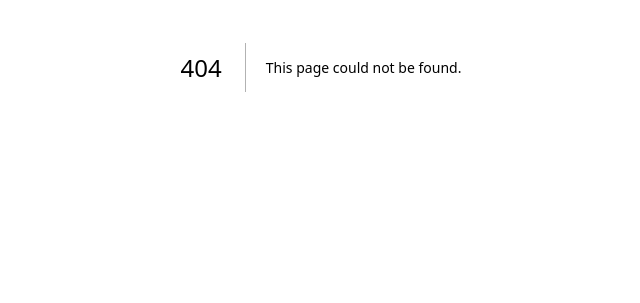
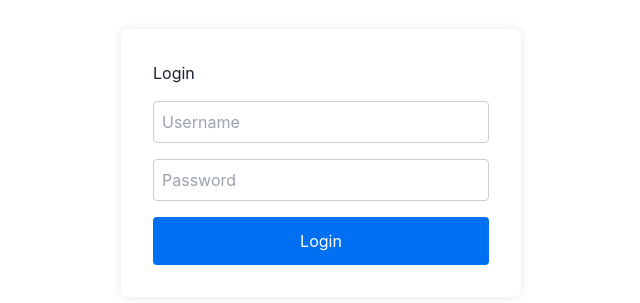
Before and after one commit to Gaelite/OrderGenius, a Next.js app in the folder order-genius/: page /pages/login in a window 1280 px wide. Before the commit this address had no page. Shown: the part 333-636 px from the top of the page, without its empty margins (319-959 px from the left). Built offline with nearby package versions, Linux system fonts and the light colour scheme.

Commit message:
Aun sale el error en la cnsola pero podemos entrar a las paginas

```diff
--- a/order-genius/app/layout.tsx
+++ b/order-genius/app/layout.tsx
@@ -1,6 +1,10 @@
 import type { Metadata } from "next";
 import { Inter } from "next/font/google";
-import "./globals.css";
+import { ChakraProvider } from "@chakra-ui/react";
+import "./styles/globals.css";
+
+import { Providers } from './styles/providers'
+import { fonts } from './styles/fonts'
 
 const inter = Inter({ subsets: ["latin"] });
 
@@ -15,8 +19,10 @@ export default function RootLayout({
   children: React.ReactNode;
 }>) {
   return (
-    <html lang="en">
-      <body className={inter.className}>{children}</body>
+    <html lang='en' className={fonts.rubik.variable}>
+      <body>
+        <Providers>{children}</Providers>
+      </body>
     </html>
   );
 }
--- /dev/null
+++ b/order-genius/app/pages/login.module.css
@@ -0,0 +1,46 @@
+/* login.module.css */
+.flex{
+  background-color: 255, 255, 255;
+}
+.login-container {
+    display: flex;
+    flex-direction: column;
+    align-items: center;
+    justify-content: center;
+    height: 100vh;
+  }
+
+  .login-form {
+    padding: 2rem;
+    border-radius: 8px;
+    box-shadow: 0 0 10px rgba(0, 0, 0, 0.1);
+    width: 100%;
+    max-width: 400px;
+  }
+
+  .login-form h2 {
+    margin-bottom: 1rem;
+  }
+
+  .login-form input {
+    width: 100%;
+    padding: 0.5rem;
+    margin-bottom: 1rem;
+    border: 1px solid #ccc;
+    border-radius: 4px;
+  }
+
+  .login-form button {
+    width: 100%;
+    padding: 0.75rem;
+    border: none;
+    border-radius: 4px;
+    background-color: #0070f3;
+    color: white;
+    font-size: 1rem;
+    cursor: pointer;
+  }
+
+  .login-form button:hover {
+    background-color: #005bb5;
+  }
--- /dev/null
+++ b/order-genius/app/pages/login/login.module.css
@@ -0,0 +1,46 @@
+/* login.module.css */
+.flex{
+  background-color: 255, 255, 255;
+}
+.login-container {
+    display: flex;
+    flex-direction: column;
+    align-items: center;
+    justify-content: center;
+    height: 100vh;
+  }
+
+  .login-form {
+    padding: 2rem;
+    border-radius: 8px;
+    box-shadow: 0 0 10px rgba(0, 0, 0, 0.1);
+    width: 100%;
+    max-width: 400px;
+  }
+
+  .login-form h2 {
+    margin-bottom: 1rem;
+  }
+
+  .login-form input {
+    width: 100%;
+    padding: 0.5rem;
+    margin-bottom: 1rem;
+    border: 1px solid #ccc;
+    border-radius: 4px;
+  }
+
+  .login-form button {
+    width: 100%;
+    padding: 0.75rem;
+    border: none;
+    border-radius: 4px;
+    background-color: #0070f3;
+    color: white;
+    font-size: 1rem;
+    cursor: pointer;
+  }
+
+  .login-form button:hover {
+    background-color: #005bb5;
+  }
--- /dev/null
+++ b/order-genius/app/pages/login/page.tsx
@@ -0,0 +1,25 @@
+import styles from './login.module.css';
+import type { Metadata } from "next";
+import { Inter } from "next/font/google";
+
+const inter = Inter({ subsets: ["latin"] });
+
+export const metadata: Metadata = {
+  title: "Login",
+  description: "Try login",
+};
+
+export default function Home() {
+  return (
+    <main className="flex min-h-screen flex-col items-center justify-between p-24">
+      <div className={styles['login-container']}>
+      <form className={styles['login-form']}>
+        <h2>Login</h2>
+        <input type="text" placeholder="Username" required />
+        <input type="password" placeholder="Password" required />
+        <button type="submit">Login</button>
+      </form>
+    </div>
+    </main>
+  );
+}
--- /dev/null
+++ b/order-genius/app/pages/page.tsx
@@ -0,0 +1,11 @@
+// app/page.tsx
+'use client'
+import { Link } from '@chakra-ui/next-js'
+
+export default function Page() {
+  return (
+    <Link href='/about' color='blue.400' _hover={{ color: 'blue.500' }}>
+      About
+    </Link>
+  )
+}
--- /dev/null
+++ b/order-genius/app/pages/userRegistration/login.module.css
@@ -0,0 +1,46 @@
+/* login.module.css */
+.flex{
+  background-color: 255, 255, 255;
+}
+.login-container {
+    display: flex;
+    flex-direction: column;
+    align-items: center;
+    justify-content: center;
+    height: 100vh;
+  }
+
+  .login-form {
+    padding: 2rem;
+    border-radius: 8px;
+    box-shadow: 0 0 10px rgba(0, 0, 0, 0.1);
+    width: 100%;
+    max-width: 400px;
+  }
+
+  .login-form h2 {
+    margin-bottom: 1rem;
+  }
+
+  .login-form input {
+    width: 100%;
+    padding: 0.5rem;
+    margin-bottom: 1rem;
+    border: 1px solid #ccc;
+    border-radius: 4px;
+  }
+
+  .login-form button {
+    width: 100%;
+    padding: 0.75rem;
+    border: none;
+    border-radius: 4px;
+    background-color: #0070f3;
+    color: white;
+    font-size: 1rem;
+    cursor: pointer;
+  }
+
+  .login-form button:hover {
+    background-color: #005bb5;
+  }
--- /dev/null
+++ b/order-genius/app/pages/userRegistration/page.tsx
@@ -0,0 +1,31 @@
+"use client";
+
+import { useState } from 'react';
+import { Input, FormControl, FormLabel, Button } from '@chakra-ui/react';
+
+export default function ControlledInputForm() {
+  const [inputValue, setInputValue] = useState('');
+
+  const handleChange = (event: React.ChangeEvent<HTMLInputElement>) => {
+    setInputValue(event.target.value);
+  };
+
+  const handleSubmit = () => {
+    console.log('Input value:', inputValue);
+  };
+
+  return (
+    <FormControl>
+      <FormLabel htmlFor="input">Your Input:</FormLabel>
+      <Input
+        id="input"
+        value={inputValue}
+        onChange={handleChange}
+        placeholder="Type something..."
+      />
+      <Button onClick={handleSubmit} mt={4}>
+        Submit
+      </Button>
+    </FormControl>
+  );
+}
--- /dev/null
+++ b/order-genius/app/styles/fonts.ts
@@ -0,0 +1,11 @@
+// app/fonts.ts
+import { Rubik } from 'next/font/google'
+
+const rubik = Rubik({
+  subsets: ['latin'],
+  variable: '--font-rubik',
+})
+
+export const fonts = {
+  rubik,
+}
--- a/order-genius/app/globals.css
+++ b/order-genius/app/styles/globals.css
@@ -8,7 +8,7 @@
   --background-end-rgb: 255, 255, 255;
 }
 
-@media (prefers-color-scheme: dark) {
+@media (prefers-color-scheme: white) {
   :root {
     --foreground-rgb: 255, 255, 255;
     --background-start-rgb: 0, 0, 0;
--- /dev/null
+++ b/order-genius/app/styles/providers.tsx
@@ -0,0 +1,8 @@
+// app/styles/providers.tsx
+'use client'
+
+import { ChakraProvider } from '@chakra-ui/react'
+
+export function Providers({ children }: { children: React.ReactNode }) {
+  return <ChakraProvider>{children}</ChakraProvider>
+}
--- /dev/null
+++ b/order-genius/app/styles/theme.ts
@@ -0,0 +1,9 @@
+/* theme.ts */
+import { extendTheme } from "@chakra-ui/react";
+
+export const theme = extendTheme({
+    fonts: {
+      heading: 'var(--font-rubik)',
+      body: 'var(--font-rubik)',
+    }
+});
```
Also changed, not shown: order-genius/package.json (+10 -5 lines), 1 other file (tests, documents, lock files or other folders).
